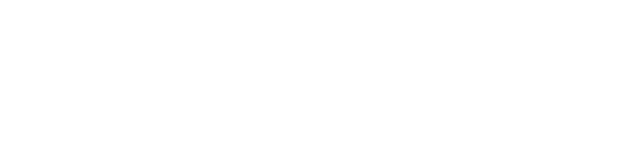
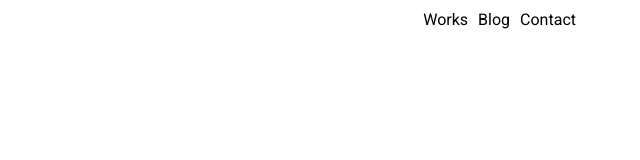
Before and after one commit to safayetsorder/portfolio-1, a plain HTML site: page index.html in a window 1280 px wide. Shown: the whole page, without its empty margins (640-1280 px from the left). Drawn offline with Linux system fonts and the light colour scheme.

Commit message:
header added

```diff
--- a/index.html
+++ b/index.html
@@ -10,6 +10,13 @@
 
 <body>
 
+    <div class="header-container container">
+        <a href="">Works</a>
+        <a href="">Blog</a>
+        <a href="">Contact</a>
+
+    </div>
+
 </body>
 
 </html>
--- a/style.css
+++ b/style.css
@@ -0,0 +1,31 @@
+@import url('https://fonts.googleapis.com/css2?family=Roboto:ital,wght@0,100..900;1,100..900&display=swap');
+
+* {
+    margin: 0;
+    padding: 0;
+    box-sizing: border-box;
+}
+
+body {
+    font-family: "Roboto", serif;
+}
+
+.container {
+    width: 90%;
+    margin: 0 auto;
+}
+
+.header-container {
+    display: flex;
+    justify-content: end;
+    gap: 10px;
+    padding-top: 10px;
+    padding-bottom: 10px;
+
+}
+
+.header-container a {
+    text-decoration: none;
+    color: #000;
+
+}
```
